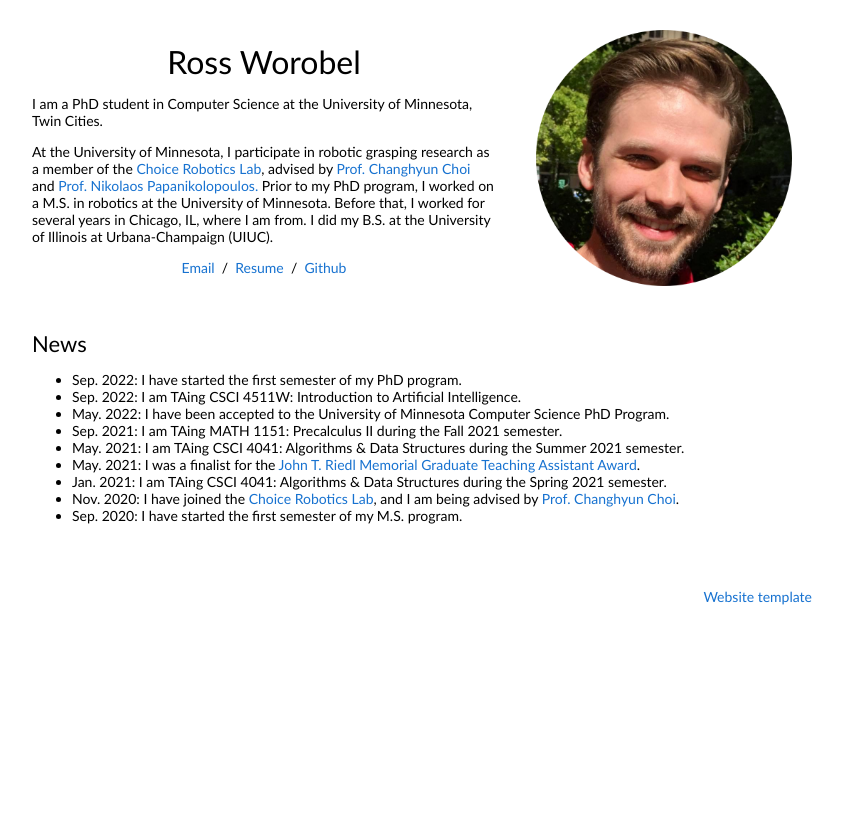
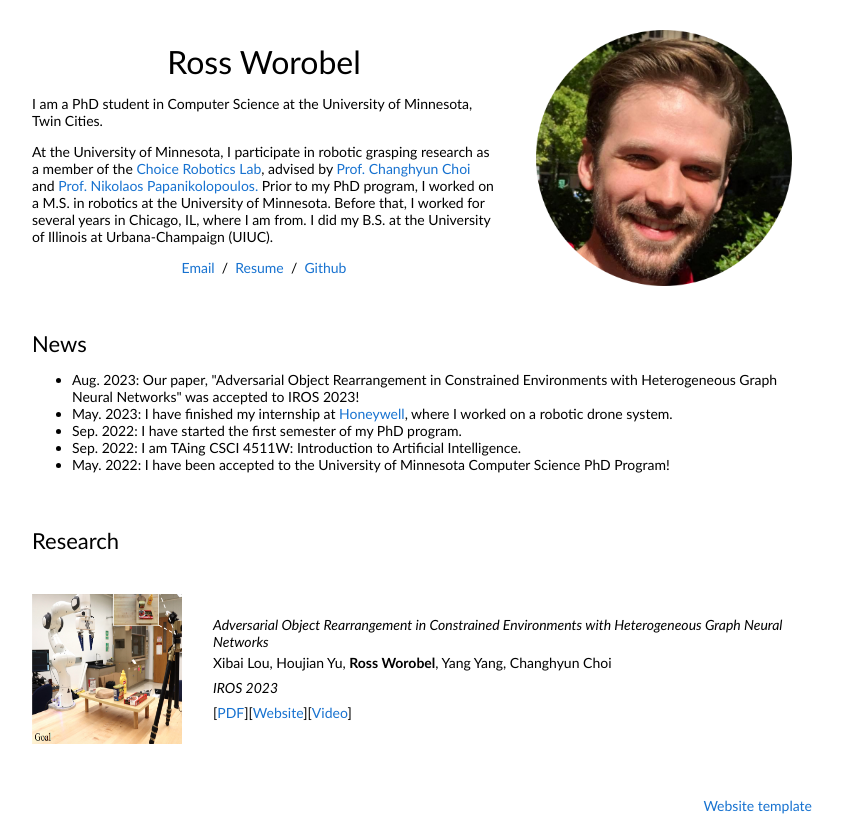
Before and after one commit to worobel2/worobel2.github.io, a plain HTML site: page index.html in a window 1280 px wide. Shown: the whole page, without its empty margins (228-1071 px from the left). Before the commit the page ends 800 px from the top, so only its background shows below. Drawn offline with Linux system fonts and the light colour scheme.

Commit message:
update jan 2024

```diff
--- a/index.html
+++ b/index.html
@@ -44,21 +44,48 @@
               <heading>News</heading>
               <p>
                 <ul>
-                  <li>Sep. 2022: I have started the first semester of my PhD program.</a></li>
-                  <li>Sep. 2022: I am TAing CSCI 4511W: Introduction to Artificial Intelligence.</a></li>
-                  <li>May. 2022: I have been accepted to the University of Minnesota Computer Science PhD Program.</a></li>
-                  <li>Sep. 2021: I am TAing MATH 1151: Precalculus II during the Fall 2021 semester.</a></li>
-                  <li>May. 2021: I am TAing CSCI 4041: Algorithms & Data Structures during the Summer 2021 semester.</a></li>
-                  <li>May. 2021: I was a finalist for the <a href="https://cse.umn.edu/cs/riedl-memorial-fund">John T. Riedl Memorial Graduate Teaching Assistant Award</a>.</li>
-                  <li>Jan. 2021: I am TAing CSCI 4041: Algorithms & Data Structures during the Spring 2021 semester.</li>
-                  <li>Nov. 2020: I have joined the <a href="http://choice.umn.edu/">Choice Robotics Lab</a>, and I am being advised by <a href="http://people.ece.umn.edu/~cchoi/">Prof. Changhyun Choi</a>.
-                  <li>Sep. 2020: I have started the first semester of my M.S. program.</li>
+                  <li>Aug. 2023: Our paper, "Adversarial Object Rearrangement in Constrained Environments with Heterogeneous Graph Neural Networks" was accepted to IROS 2023!</li>
+                  <li>May. 2023: I have finished my internship at <a href="http:www.honeywell.com/">Honeywell</a>, where I worked on a robotic drone system.</li>
+                  <li>Sep. 2022: I have started the first semester of my PhD program.</li>
+                  <li>Sep. 2022: I am TAing CSCI 4511W: Introduction to Artificial Intelligence.</li>
+                  <li>May. 2022: I have been accepted to the University of Minnesota Computer Science PhD Program!</li>
                 </ul>
-
               </p>
             </td>
           </tr>
         </tbody></table>
+
+        <table style="width:100%;border:0px;border-spacing:0px;border-collapse:separate;margin-right:auto;margin-left:auto;"><tbody>
+          <tr>
+          <td style="padding:20px;width:100%;vertical-align:middle">
+            <heading>Research</heading>
+          </td>
+        </tr>
+      </tbody></table>
+
+      <table style="width:100%;border:0px;border-spacing:0px;border-collapse:separate;margin-right:auto;margin-left:auto;"><tbody>
+        <tr>
+          <td style="padding:20px;width:25%;vertical-align:middle">
+            <img src="images/versatile_rearrangement.jpg" alt="clean-usnob" width="150" height="150">
+          </td>
+          <td width="75%" valign="middle">
+              <span class="papertitle"><i>Adversarial Object Rearrangement in Constrained Environments with Heterogeneous Graph Neural Networks</i></span>
+            </a>
+            <br>
+            <span style="line-height:25px">Xibai Lou, Houjian Yu, <strong>Ross Worobel</strong>, Yang Yang, Changhyun Choi</span>
+            <br>
+            <span style="line-height:25px"><em>IROS 2023</em></span>
+            <br>
+            <span style="line-height:25px">[<a href="https://arxiv.org/pdf/2309.15378.pdf">PDF</a>][<a href="https://sites.google.com/umn.edu/versatile-rearrangement">Website</a>][<a href="https://youtu.be/qLXZoZKbV9Q">Video</a>]</span>
+
+          </td>
+        </tr>
+
+
+
+      </tbody></table>
+
+
         <table style="width:100%;border:0px;border-spacing:0px;border-collapse:separate;margin-right:auto;margin-left:auto;"><tbody>
           <tr>
             <td style="padding:0px">
```
Also changed, not shown: images/versatile_rearrangement.jpg (added), 1 other file.
